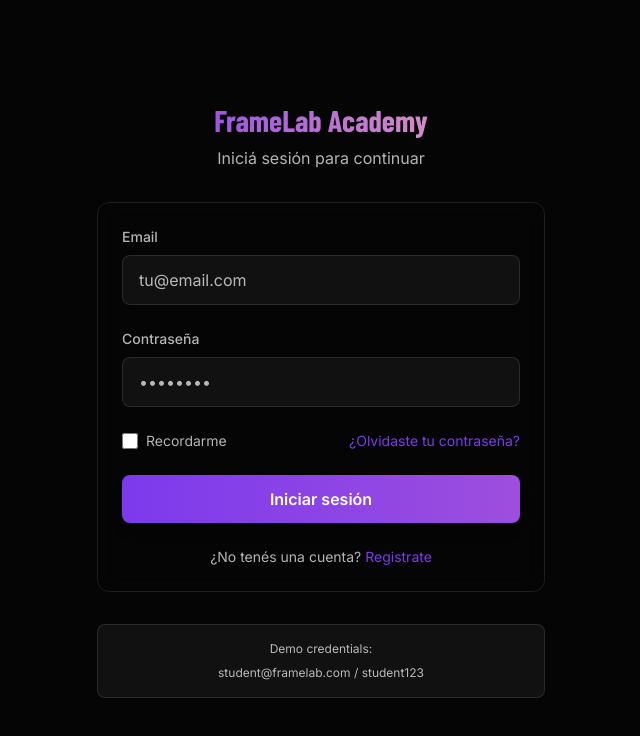
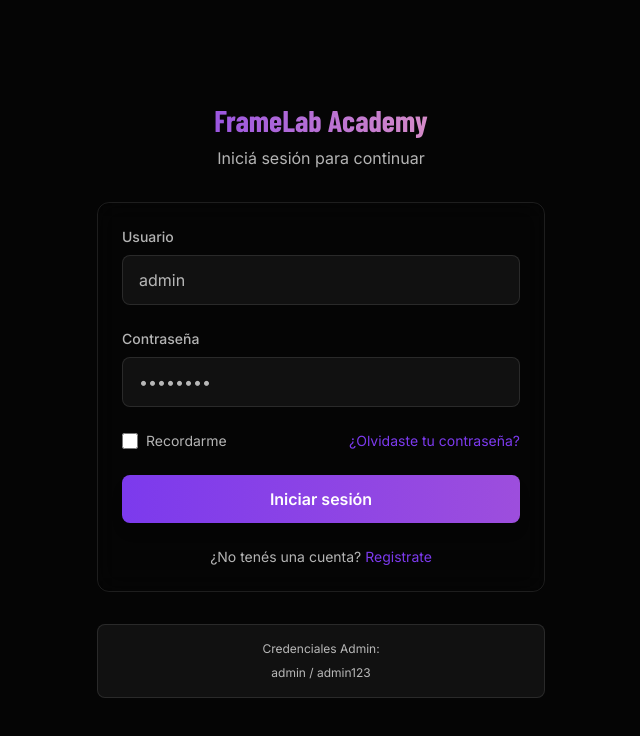
Before and after one commit to maxsarlijagit/clawport-control-center, a Next.js app: page /login in a window 1280 px wide. Shown: the top 736 px of the page, without its empty margins (319-959 px from the left). Built offline with nearby package versions, Linux system fonts and the light colour scheme; a web font is replaced by a local one.

Commit message:
fix: Login form uses username instead of email

```diff
--- a/src/app/login/page.tsx
+++ b/src/app/login/page.tsx
@@ -6,7 +6,7 @@ import { useRouter } from "next/navigation"
 
 export default function LoginPage() {
   const router = useRouter()
-  const [email, setEmail] = useState("")
+  const [username, setUsername] = useState("")
   const [password, setPassword] = useState("")
   const [error, setError] = useState("")
   const [loading, setLoading] = useState(false)
@@ -18,7 +18,7 @@ export default function LoginPage() {
 
     try {
       const result = await signIn("credentials", {
-        email,
+        username,
         password,
         redirect: false,
       })
@@ -55,17 +55,17 @@ export default function LoginPage() {
             )}
 
             <div>
-              <label htmlFor="email" className="block text-sm font-medium text-metrix-muted mb-2">
-                Email
+              <label htmlFor="username" className="block text-sm font-medium text-metrix-muted mb-2">
+                Usuario
               </label>
               <input
-                id="email"
-                type="email"
-                value={email}
-                onChange={(e) => setEmail(e.target.value)}
+                id="username"
+                type="text"
+                value={username}
+                onChange={(e) => setUsername(e.target.value)}
                 required
                 className="w-full px-4 py-3 bg-white/5 border border-white/10 rounded-lg text-white placeholder-metrix-muted focus:outline-none focus:ring-2 focus:ring-metrix-purple"
-                placeholder="tu@email.com"
+                placeholder="admin"
               />
             </div>
 
@@ -115,9 +115,9 @@ export default function LoginPage() {
 
         {/* Demo Credentials */}
         <div className="mt-8 p-4 bg-white/5 rounded-lg border border-white/10">
-          <p className="text-xs text-metrix-muted text-center mb-2">Demo credentials:</p>
+          <p className="text-xs text-metrix-muted text-center mb-2">Credenciales Admin:</p>
           <p className="text-xs text-center text-metrix-muted">
-            student@framelab.com / student123
+            admin / admin123
           </p>
         </div>
       </div>
```
